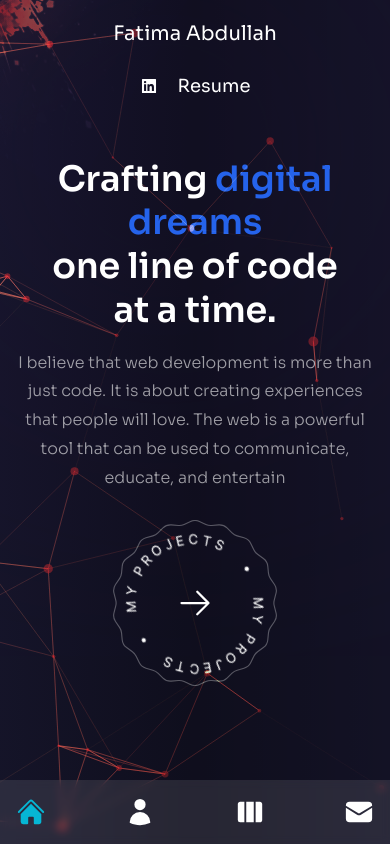
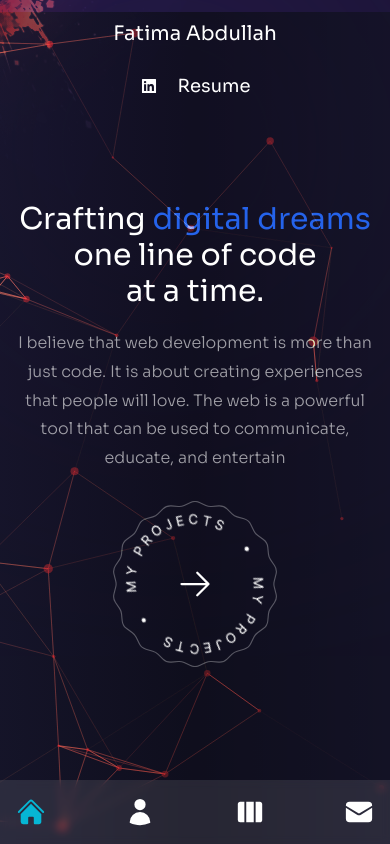
Before and after one commit to fatGubari/my-portfolio-project, a Next.js app: page / in a window 390 px wide. Built offline with nearby package versions, Linux system fonts and the light colour scheme.

Commit message:
edit mobile design

```diff
--- a/components/Header.js
+++ b/components/Header.js
@@ -5,7 +5,7 @@ const PDF_URL = "http://localhost:3000/Resume.pdf"
 const Header = () => {
 
   return (
-    <header className="absolute z-30 w-full flex items-center px-16 xl:px-0 xl:h-[90px]">
+    <header className="absolute z-30 w-full flex items-center px-16 xl:px-0 xl:h-[90px] mb-3 md:mb-0">
       <div className="container mx-auto">
         <div className="flex flex-col lg:flex-row justify-around items-center gap-y-6 py-5">
           <h1 className="text-xl">Fatima Abdullah</h1>
--- a/components/WorkSlider.js
+++ b/components/WorkSlider.js
@@ -104,7 +104,7 @@ const WorkSlider = () => {
                       {/* overlay hover */}
                       <div className="absolute inset-0 bg-gradient-to-l from-transparent via-[#e838cc] to-[#4a22bd] opacity-0 group-hover:opacity-80 transition-all duration-700">
                         {/* title */}
-                        <div className="w-full flex justify-center absolute bottom-0 translate-y-full group-hover:-translate-y-6 group-hover:xl:-translate-y-15  transition-all duration-300">
+                        <div className="w-full flex justify-center absolute bottom-0 translate-y-full group-hover:-translate-y-14 group-hover:xl:-translate-y-15  transition-all duration-300">
                           <div className="flex flex-col items-center gap-x-2">
                             {/* title */}
                             <div className="delay-100 text-xs sm:text-base">
--- a/package.json
+++ b/package.json
@@ -27,6 +27,6 @@
     "eslint": "8.41.0",
     "eslint-config-next": "13.4.3",
     "postcss": "^8.4.23",
-    "tailwindcss": "^3.3.2"
+    "tailwindcss": "^3.3.3"
   }
 }
--- a/pages/about/index.js
+++ b/pages/about/index.js
@@ -74,7 +74,7 @@ const aboutData = [
 const About = () => {
   const [index, setIndex] = useState(0);
   return (
-    <div className="h-full bg-primary/30 py-32 text-center xl:text-left">
+    <div className="h-full bg-primary/30 py-32 text-center xl:text-left overflow-y-scroll scrollbar-thin scrollbar-dark md:overflow-y-hidden mt-3 sm:mt-0">
       <Circles />
 
       {/* avatar image */}
@@ -82,7 +82,7 @@ const About = () => {
         <Avatar />
       </motion.div> */}
 
-      <div className="container mx-auto h-full flex flex-col items-center xl:flex-row gap-x-6">
+      <div className="container mx-auto h-full flex flex-col items-center xl:flex-row gap-x-6 overflow-y-scroll scrollbar-thin scrollbar-dark md:overflow-y-hidden">
         {/* text */}
         <div className="flex-1 flex flex-col justify-center">
           <h2 className="text-3xl md:text-5xl pb-5">
--- a/pages/contact/index.js
+++ b/pages/contact/index.js
@@ -41,17 +41,17 @@ const Contact = () => {
     }
   };
   return (
-    <div className="h-full bg-primary/30 pt-5">
+    <div className="h-full bg-primary/30 pt-5  mt-3 sm:mt-0">
       <div className="container mx-auto py-32 text-center xl:text-left flex items-center justify-center h-full">
         {/* text & form */}
-        <div className="flex flex-col w-full max-w-[700px]">
+        <div className="flex flex-col w-full max-w-[700px] overflow-y-scroll scrollbar-thin scrollbar-dark md:overflow-y-hidden">
           {/* text */}
           <h2 className="h2 text-center mb-12">
             Lets <span className="text-accent"> connect. </span>
           </h2>
           {/* form */}
           <form
-            className="flex-1 flex flex-col gap-6 w-full mx-auto"
+            className="flex-1 flex flex-col gap-6 sm:w-full sm:mx-auto h-[50%]"
             onSubmit={onSubmit}
           >
             {/* input group */}
--- a/pages/index.js
+++ b/pages/index.js
@@ -5,12 +5,13 @@ import { motion } from "framer-motion";
 import { fadeIn } from "../variants";
 const Home = () => {
   return (
-    <div className="bg-primary/60 h-full">
+    <div className="bg-primary/60 h-full  ">
+      <div className="h-full overflow-y-scroll scrollbar-thin scrollbar-dark md:overflow-y-hidden mt-3 sm:mt-0">
         {/* text */}
-      <div className="w-full h-full bg-gradient-to-r from-primary/10 via-black/30 to-black/10">
+        <div className="w-full h-full bg-gradient-to-r from-primary/10 via-black/30 to-black/10 ">
           <div className="text-center flex flex-col justify-center xl:pt-32 xl:text-left h-full container mx-auto">
             {/* title */}
-          <h1 className="h2">
+            <h1 className="text-3xl md:text-5xl pb-5">
               Crafting<span className="text-blue-600"> digital dreams</span>
               <br />
               one line of code <br /> at a time.
@@ -51,6 +52,7 @@ const Home = () => {
           </div>
         </div>
       </div>
+    </div>
   );
 };
 
--- a/pages/work/index.js
+++ b/pages/work/index.js
@@ -4,9 +4,9 @@ import WorkSlider from "../../components/WorkSlider";
 
 const Work = () => {
   return (
-    <div className="h-full bg-primary/30 py-24 flex items-center">
+    <div className="h-full bg-primary/30 py-24 flex items-center mt-4 sm:mt-0">
       <Circles />
-      <div className="container mx-auto">
+      <div className="container mx-auto overflow-y-scroll scrollbar-thin scrollbar-dark md:overflow-y-hidden h-full md:h-auto">
         <div className="flex flex-col xl:flex-row gap-x-8 mt-5">
           {/* text */}
           <div className="text-center flex xl:w-[30vw] flex-col lg:text-left mb-4 xl:mb-0">
```
Also changed, not shown: 1 other file (tests, documents, lock files or other folders). Lines whose indentation alone changed are shown as unchanged.
